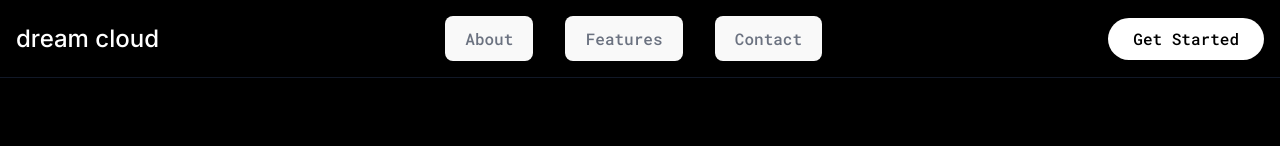
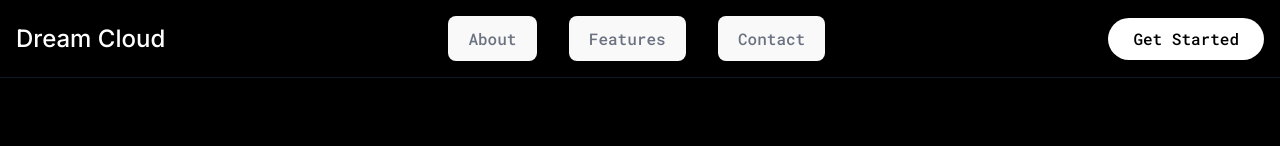
Before and after one commit to hommein/dream-cloud-app, a React (Vite) app: page / in a window 1280 px wide. Shown: the top 146 px of the page. Built offline with nearby package versions, Linux system fonts and the light colour scheme.

Commit message:
Creation of Landing Page

```diff
--- a/src/App.tsx
+++ b/src/App.tsx
@@ -1,15 +1,16 @@
+// @ts-nocheck
 import React from 'react';
 
 const App = () => {
   return (
-    <div className="min-h-screen bg-black font-mono">
+    <div className="min-h-screen bg-black" style={{ fontFamily: 'Roboto Mono, monospace' }}>
       {/* Navigation */}
       <nav className="bg-black border-b border-gray-900">
         <div className="max-w-7xl mx-auto px-4 py-4">
           <div className="flex items-center justify-between">
             <div>
               <span className="text-2xl font-medium text-white font-sans">
-                dream cloud
+                Dream Cloud
               </span>
             </div>
             <div className="hidden md:flex space-x-8">
```
Also changed, not shown: tsconfig.json (+25 -11 lines).
